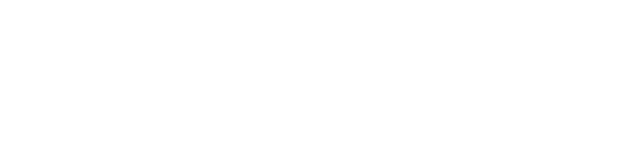
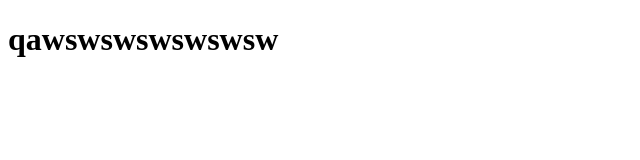
Before and after one commit to q537/avarcom, a plain HTML site: page index.html in a window 1280 px wide. Shown: the whole page, without its empty margins (0-640 px from the left). Drawn offline with Linux system fonts and the light colour scheme.

Commit message:
добавил заголовок и ссс

```diff
--- a/index.html
+++ b/index.html
@@ -7,6 +7,6 @@
     <title>Document</title>
 </head>
 <body>
-
+    <h1>qawswswswswswsw</h1>
 </body>
 </html>
```
Also changed, not shown: style.css (added).
